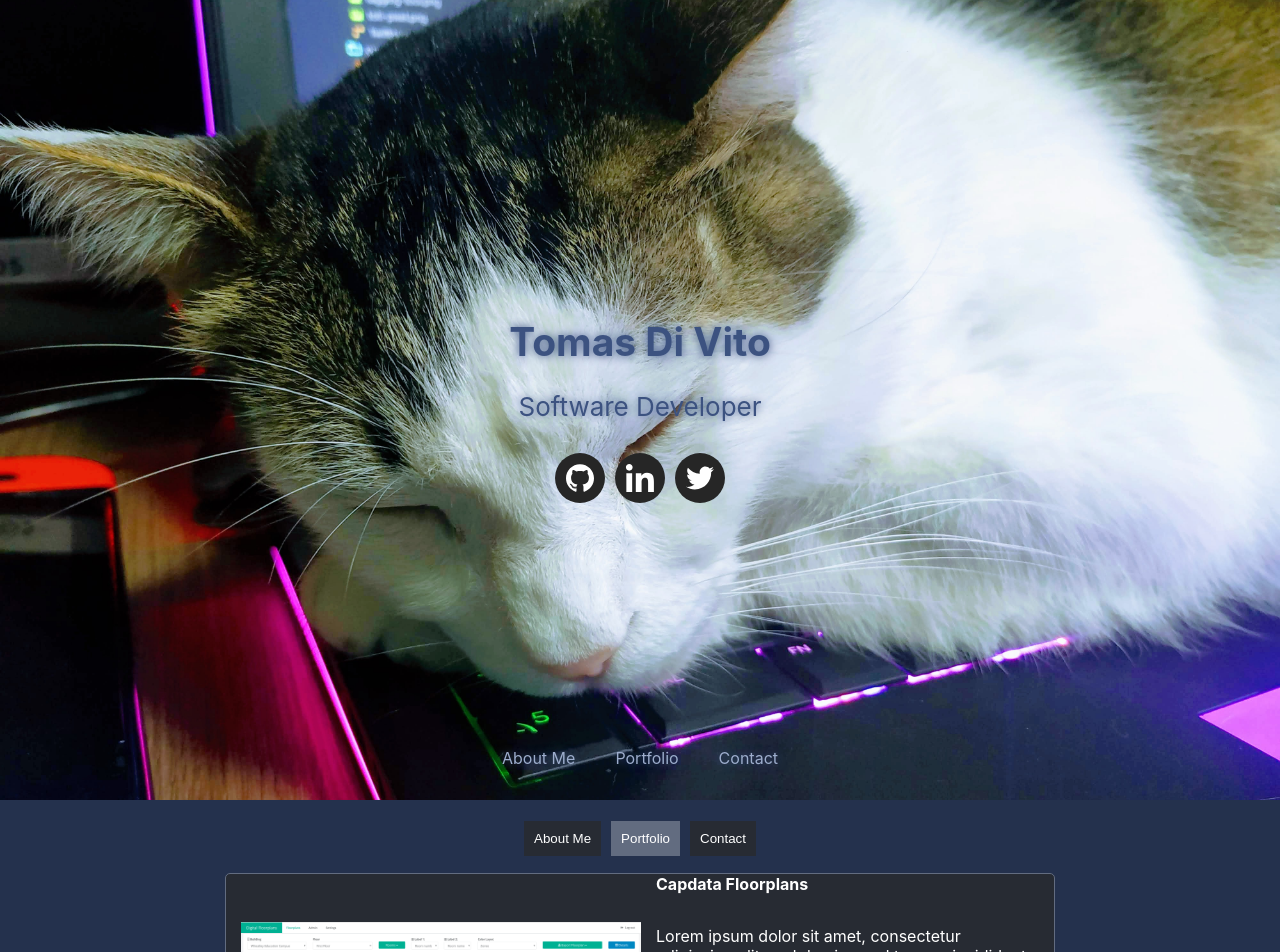
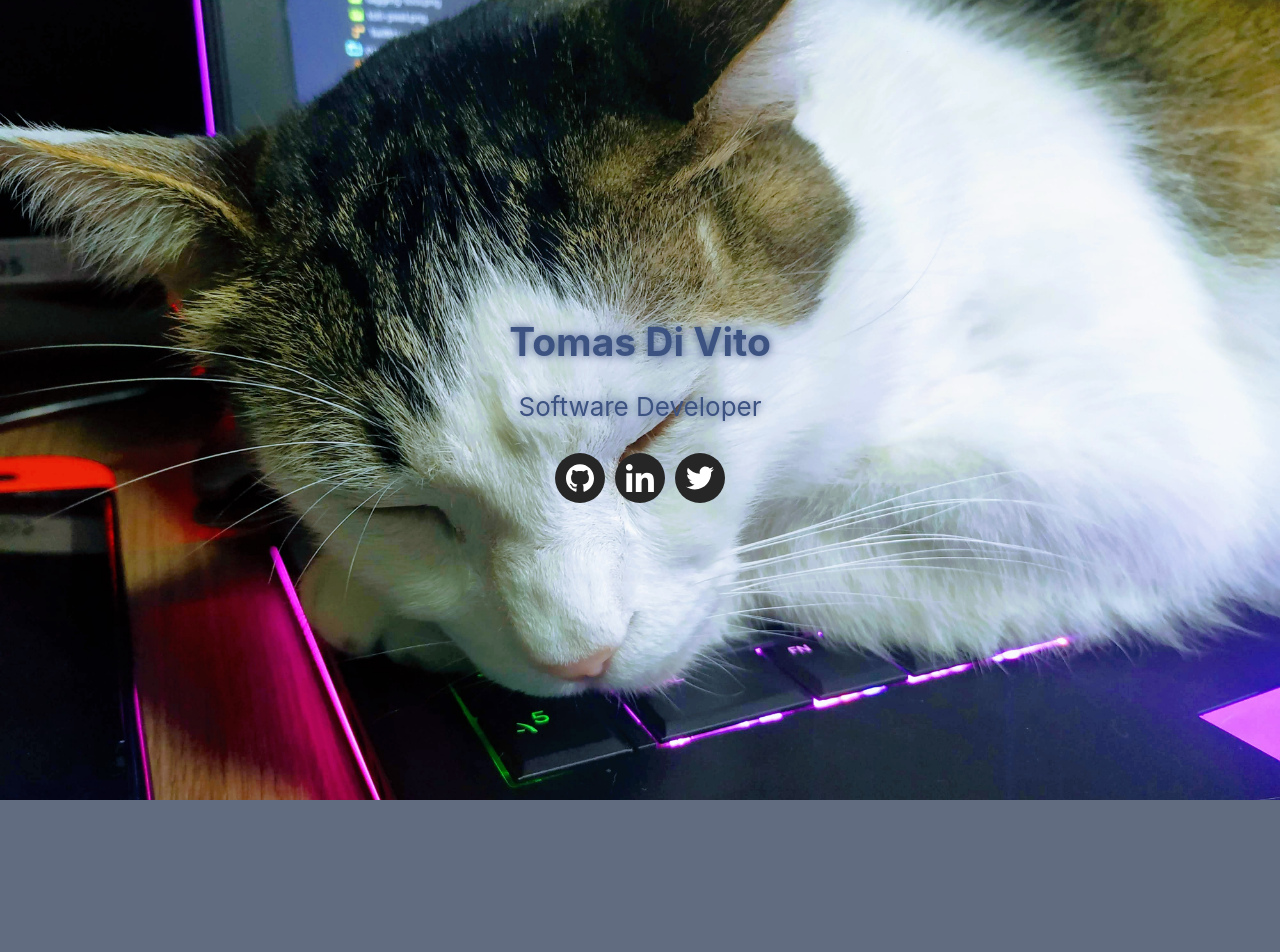
Before and after one commit to tomasdivito/paget, a React (Create React App) app: page / in a window 1280 px wide. Shown: the top 952 px of the page. After the commit the page ends 800 px from the top, so only its background shows below. Built offline with nearby package versions, Linux system fonts and the light colour scheme.

Commit message:
implemented wip page with only landing page

```diff
--- a/src/App.js
+++ b/src/App.js
@@ -1,32 +1,10 @@
-import React, { useState } from 'react';
+import React from 'react';
 
 import './App.scss';
-
-import Gallery from './components/gallery/gallery';
 
 const Images = require.context("./images");
 
 function App() {
-  let [currentGallery, setCurrentGallery] = useState(null);
-
-  let changeGallery = (newGallery) => {
-    document.querySelector('#gallery').scrollIntoView();
-
-    if (currentGallery === newGallery) {
-      setCurrentGallery(null);
-    }
-
-    // This is a **DIRTY HACK** in order to prevent a bug
-    // that can be reproduced in this way:
-    // Select `About` in the Landing.
-    // In the Gallery select the `Portfolio` button.
-    // Go back to Landing and if you try to select `About` it
-    // won't change since it's already selected. So we rewrite the
-    // state with `null` first and we introduced the real change under
-    // a timeout in order for the `null` state to take effect first.
-    setTimeout(() => setCurrentGallery(newGallery), 0);
-  };
-
   return (
     <div id="app">
       <section className="landing">
@@ -43,19 +21,7 @@ function App() {
             <img className="social-link" src={Images('./Twitter.svg')} alt="Twitter logo" />
           </a>
         </div>
-        <div className="page-links">
-          <a className="page-link" href="#about" onClick={() => changeGallery('about')}>
-            About Me
-          </a>
-          <a className="page-link" href="#portfolio" onClick={() => changeGallery('portfolio')}>
-            Portfolio
-          </a>
-          <a className="page-link" href="#contact" onClick={() => changeGallery('contact')}>
-            Contact
-          </a>
-        </div>
       </section>
-      <Gallery current={currentGallery} />
     </div>
   );
 }
```
